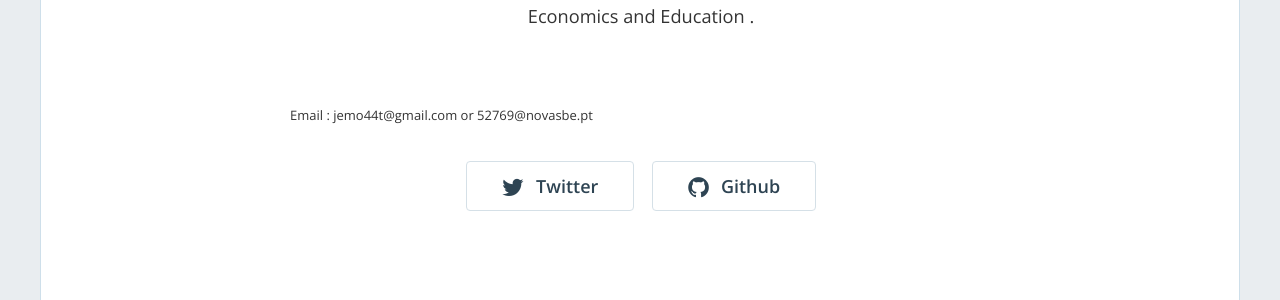
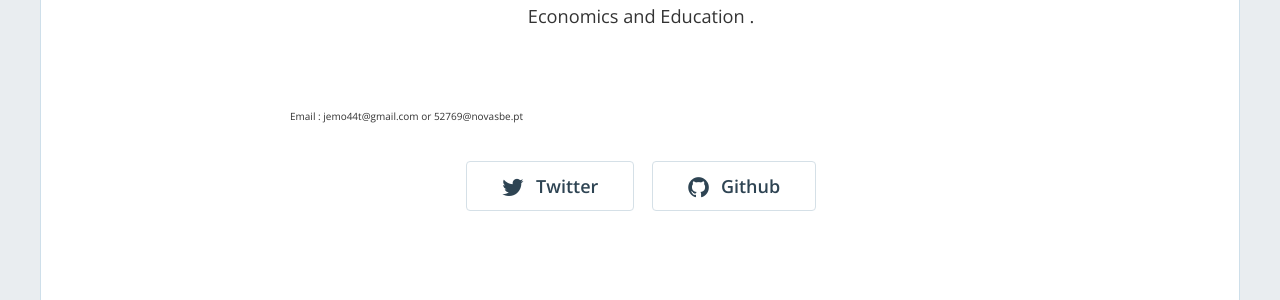
Before and after one commit to mariaelenaguer/mariaelenaguer.github.io, a Jekyll site: the page built from index.html, in a window 1280 px wide and 900 px high, scrolled down 564 px. Shown: the part 150-450 px from the top of the window. Built offline with Jekyll 4.4.1, drawn with Linux system fonts in a browser that asks for light colours; nearby versions of some CDN libraries; the list of posts is cut into pages by our own code.

Commit message:
Update home-hero.html

```diff
--- a/_includes/home-hero.html
+++ b/_includes/home-hero.html
@@ -29,7 +29,7 @@
           </p>
           {% endif %}
 
-       <font size="2">Email : jemo44t@gmail.com or 52769@novasbe.pt </font>
+       <font size="1">Email : jemo44t@gmail.com or 52769@novasbe.pt </font>
 
           <div class="hero-buttons">
 
```
